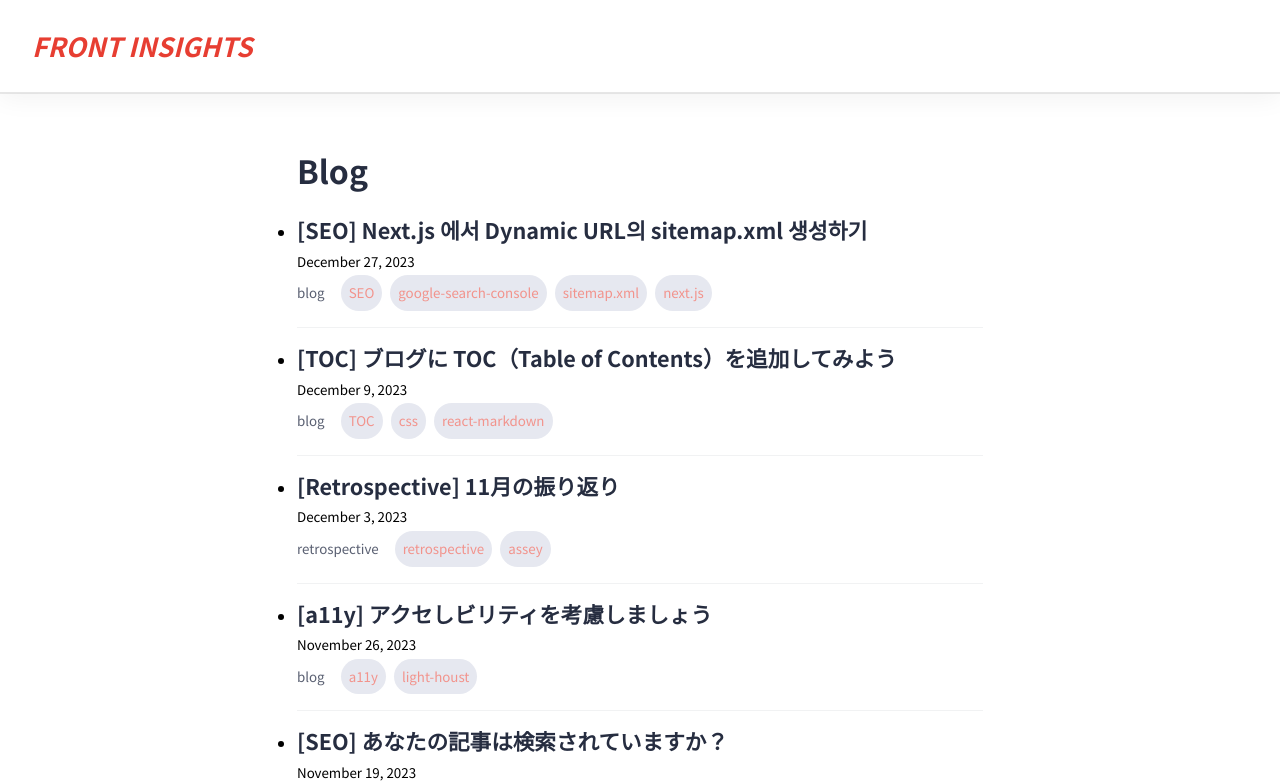
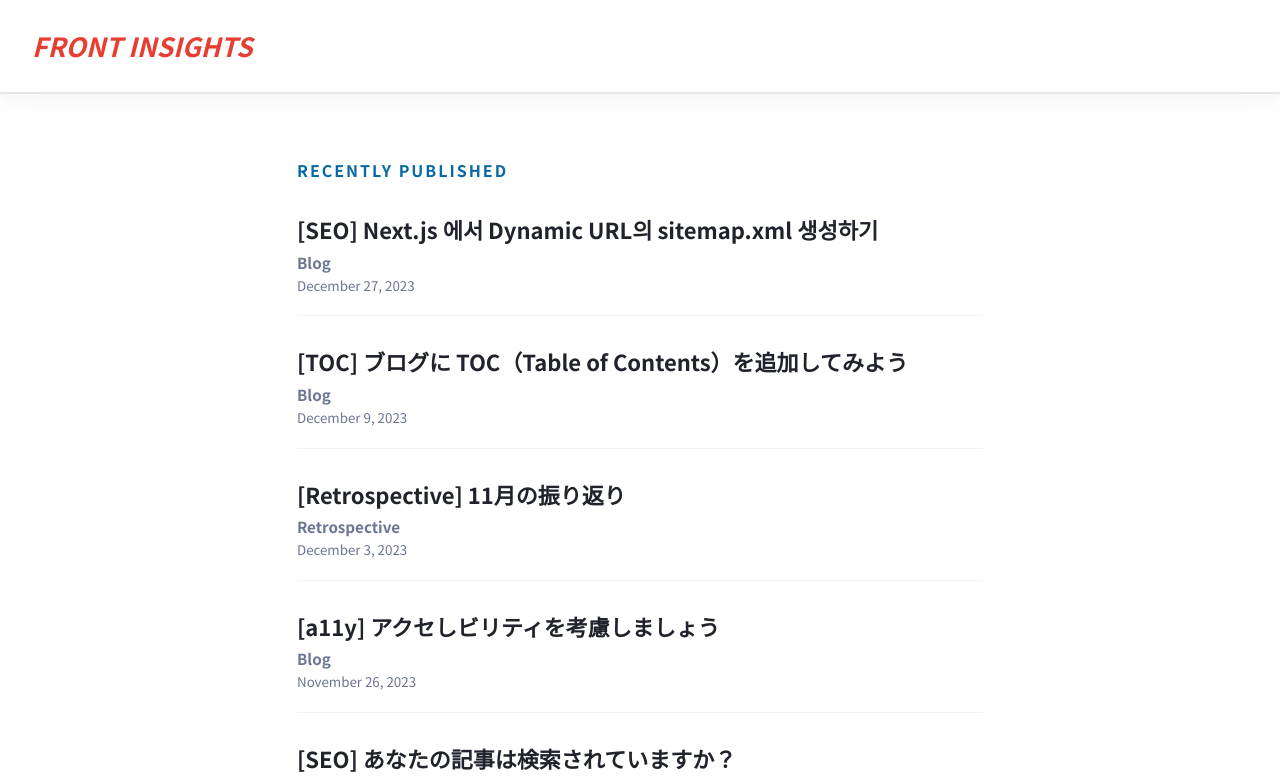
Before and after one commit to next-shiyon/devlog, a Next.js app: page / in a window 1280 px wide. Shown: the top 783 px of the page. Built offline with nearby package versions, Linux system fonts and the light colour scheme; a web font is replaced by a local one.

Commit message:
💄 update main page design

```diff
--- a/pages/index.module.scss
+++ b/pages/index.module.scss
@@ -1,40 +1,55 @@
 .category {
-  color: var(--color-gray-900);
-  font-size: 2rem;
-  text-transform: capitalize;
+  font-size: calc(1rem);
+  color: var(--color-secondary);
+  font-weight: var(--font-weight-bold);
+  text-transform: uppercase;
+  letter-spacing: 2px;
   margin-bottom: var(--spacing-md);
 }
 
-.postList-container {
+.post-container {
+  list-style: none;
   padding-bottom: var(--spacing-sm);
-  margin-bottom: var(--spacing-sm);
+  margin-bottom: var(--spacing-md);
   border-bottom: var(--page-border);
 
-  > a {
-    color: var(--color-gray-900);
-    font-size: 1.35rem;
-    font-weight: 600;
-    text-decoration: none;
+  .postTitle {
+    color: var(--color-gray-1000);
+    font-size: calc(1.375rem);
+    font-weight: var(--font-weight-bold);
+  }
+
+  a {
+    transition: color 0.15s ease-in;
+  }
+  a:hover {
+    color: var(--color-action);
   }
 }
 
 .postInfo-container {
+  padding-top: var(--spacing-xs);
   display: flex;
-  align-items: center;
-  gap: var(--spacing-sm);
-  color: var(--color-gray-700);
+  flex-direction: column;
+  color: var(--color-gray-600);
 
-  & .tagList {
-    position: relative;
-    display: flex;
-    align-items: center;
-    gap: var(--spacing-xs);
-    color: var(--color-primary-light);
+  .postInfo-category {
+    font-size: calc(0.95rem);
+    font-weight: var(--font-weight-bold);
+    line-height: calc(1.25rem);
+    color: var(--color-gray-600);
+    text-transform: capitalize;
+  }
 
-    > small {
-      background-color: var(--color-gray-100);
-      padding: var(--spacing-xxs) var(--spacing-xs);
-      border-radius: 50px;
-    }
-  }
+  // TODO: タグのコンポーネントを作成したら、そこに追加する
+  // & .tagList {
+  //   display: flex;
+  //   align-items: center;
+  //   gap: var(--spacing-xs);
+  //   color: var(--color-primary-light);
+
+  //   > span {
+  //     padding: var(--spacing-xxs) var(--spacing-xs);
+  //   }
+  // }
 }
--- a/pages/index.tsx
+++ b/pages/index.tsx
@@ -34,24 +34,30 @@ const Home = ({ allPostsData }: Props) => {
         <title>{siteTitle}</title>
       </Head>
       <section>
-        <h2 className={styles["category"]}>blog</h2>
+        <h2 className={styles["category"]}>RECENTLY PUBLISHED</h2>
         <ul>
           {allPostsData.map(({ id, date, title, category, tags }) => (
-            <li className={styles["postList-container"]} key={id}>
+            <li className={styles["post-container"]} key={id}>
+              <article>
+                <h3 className={styles["postTitle"]}>
                   <Link href={`/posts/${id}`}>{title}</Link>
-              <br />
+                </h3>
+
+                <div className={styles["postInfo-container"]}>
+                  <small className={styles["postInfo-category"]}>
+                    {category}
+                  </small>
                   <small>
                     <Date dateString={date} />
                   </small>
-              <br />
-              <div className={styles["postInfo-container"]}>
-                <small>{category}</small>
-                <div className={styles["tagList"]}>
+
+                  {/* <div className={styles["tagList"]}>
                     {tags.map((tag, index) => (
-                    <small key={index}>{tag}</small>
+                      <span key={index}>{tag}</span>
                     ))}
+                  </div> */}
                 </div>
-              </div>
+              </article>
             </li>
           ))}
         </ul>
```
Lines whose indentation alone changed are shown as unchanged.
